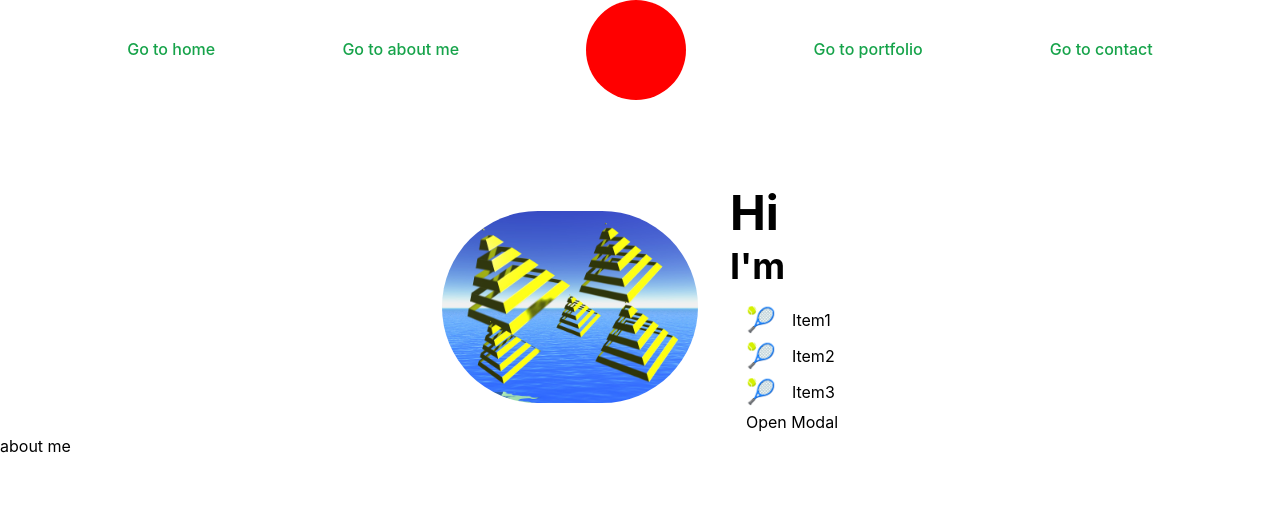
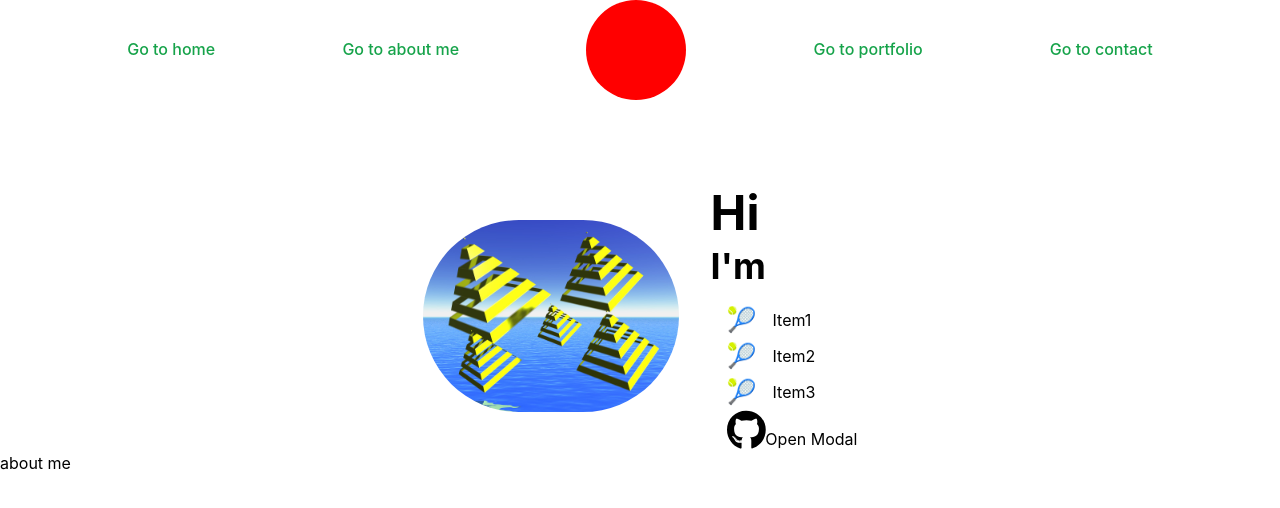
Before and after one commit to sergiupop/personal-page, a React (Create React App) app: page / in a window 1280 px wide. Shown: the top 508 px of the page. Built offline with nearby package versions, Linux system fonts and the light colour scheme.

Commit message:
Integrate font awesome brand icons

```diff
--- a/package.json
+++ b/package.json
@@ -3,6 +3,9 @@
   "version": "0.1.0",
   "private": true,
   "dependencies": {
+    "@fortawesome/fontawesome-svg-core": "^6.1.2",
+    "@fortawesome/free-brands-svg-icons": "^6.1.2",
+    "@fortawesome/react-fontawesome": "^0.2.0",
     "@headlessui/react": "^1.6.6",
     "@testing-library/jest-dom": "^5.16.4",
     "@testing-library/react": "^13.3.0",
--- /dev/null
+++ b/src/components/BrandIcon.tsx
@@ -0,0 +1,11 @@
+import { IconName } from "@fortawesome/fontawesome-svg-core";
+import { FontAwesomeIcon } from "@fortawesome/react-fontawesome";
+
+type BrandIconProps = {
+  iconName: IconName;
+}
+
+const BrandIcon = ({ iconName }: BrandIconProps) =>
+  <FontAwesomeIcon icon={["fab", iconName]} className="text-[2.5rem]" />;
+
+export default BrandIcon;
--- a/src/components/Home.tsx
+++ b/src/components/Home.tsx
@@ -1,6 +1,7 @@
 import { useState } from "react";
 import selfImage from "../images/pyr.jpg";
 import BioListItem from "./BioListItem";
+import BrandIcon from "./BrandIcon";
 import Modal from "./Modal";
 
 const Home = () => {
@@ -25,6 +26,7 @@ const Home = () => {
             <BioListItem emoji={{ symbol: "🎾", label: "" }} text="Item1" />
             <BioListItem emoji={{ symbol: "🎾", label: "" }} text="Item2" />
             <BioListItem emoji={{ symbol: "🎾", label: "" }} text="Item3" />
+            <BrandIcon iconName="github" />
             <button onClick={() => setIsModalOpen(true)}>Open Modal</button>
             <Modal isOpen={isModalOpen} handleClose={() => setIsModalOpen(false)}>This is modal content!</Modal>
           </div>
--- a/src/index.tsx
+++ b/src/index.tsx
@@ -3,10 +3,14 @@ import ReactDOM from 'react-dom/client';
 import './index.css';
 import App from './App';
 import reportWebVitals from './reportWebVitals';
+import initializeIcons from './initializeIcons';
+
+initializeIcons();
 
 const root = ReactDOM.createRoot(
   document.getElementById('root') as HTMLElement
 );
+
 root.render(
   <React.StrictMode>
     <App />
--- /dev/null
+++ b/src/initializeIcons.ts
@@ -0,0 +1,8 @@
+import { library } from '@fortawesome/fontawesome-svg-core';
+import { faFacebook, faLinkedin, faTwitter, faGithub } from '@fortawesome/free-brands-svg-icons';
+
+const initializeIcons = () => {
+  library.add(faFacebook, faLinkedin, faTwitter, faGithub);
+}
+
+export default initializeIcons;
```
Also changed, not shown: 1 other file (tests, documents, lock files or other folders).
